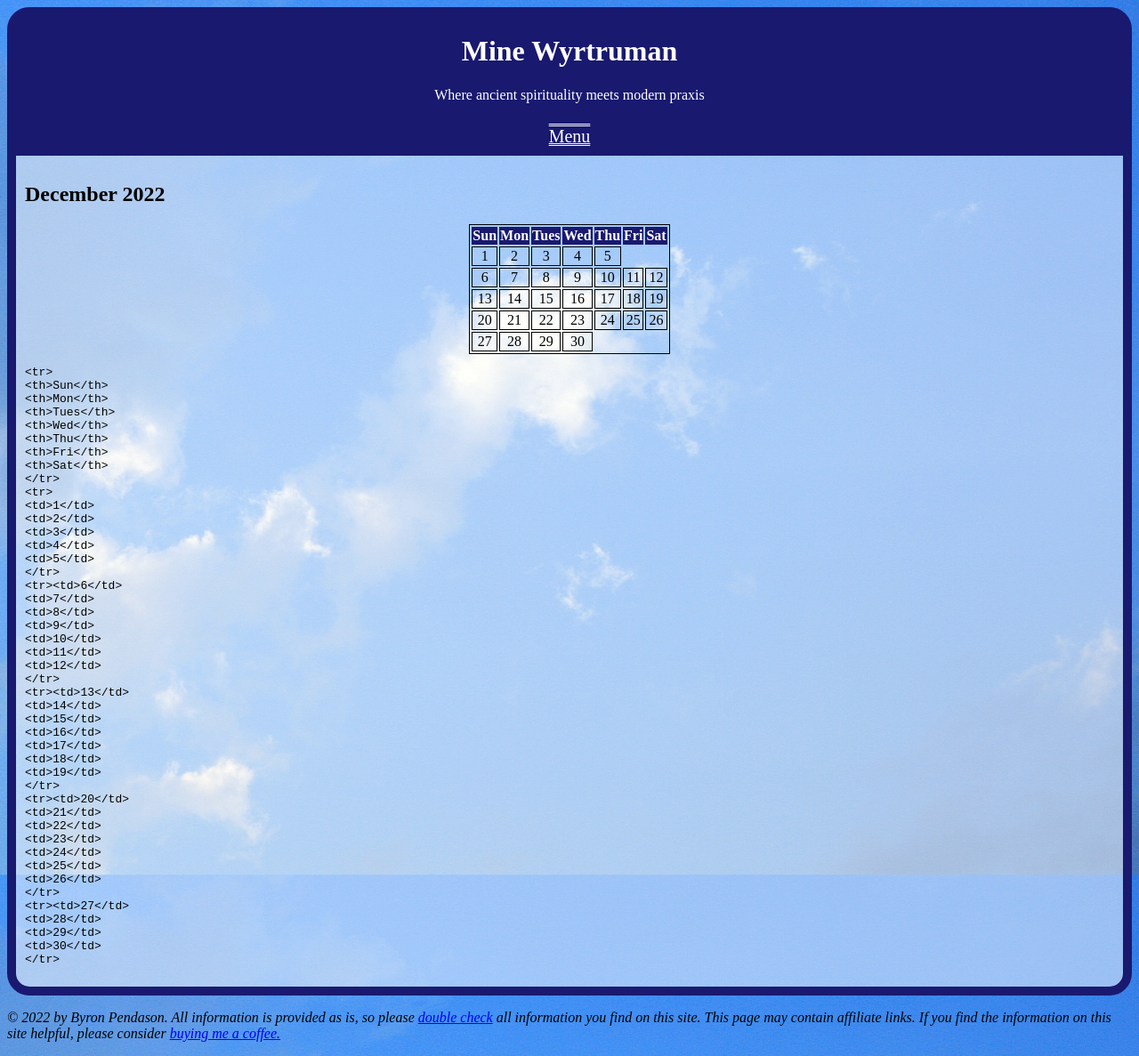
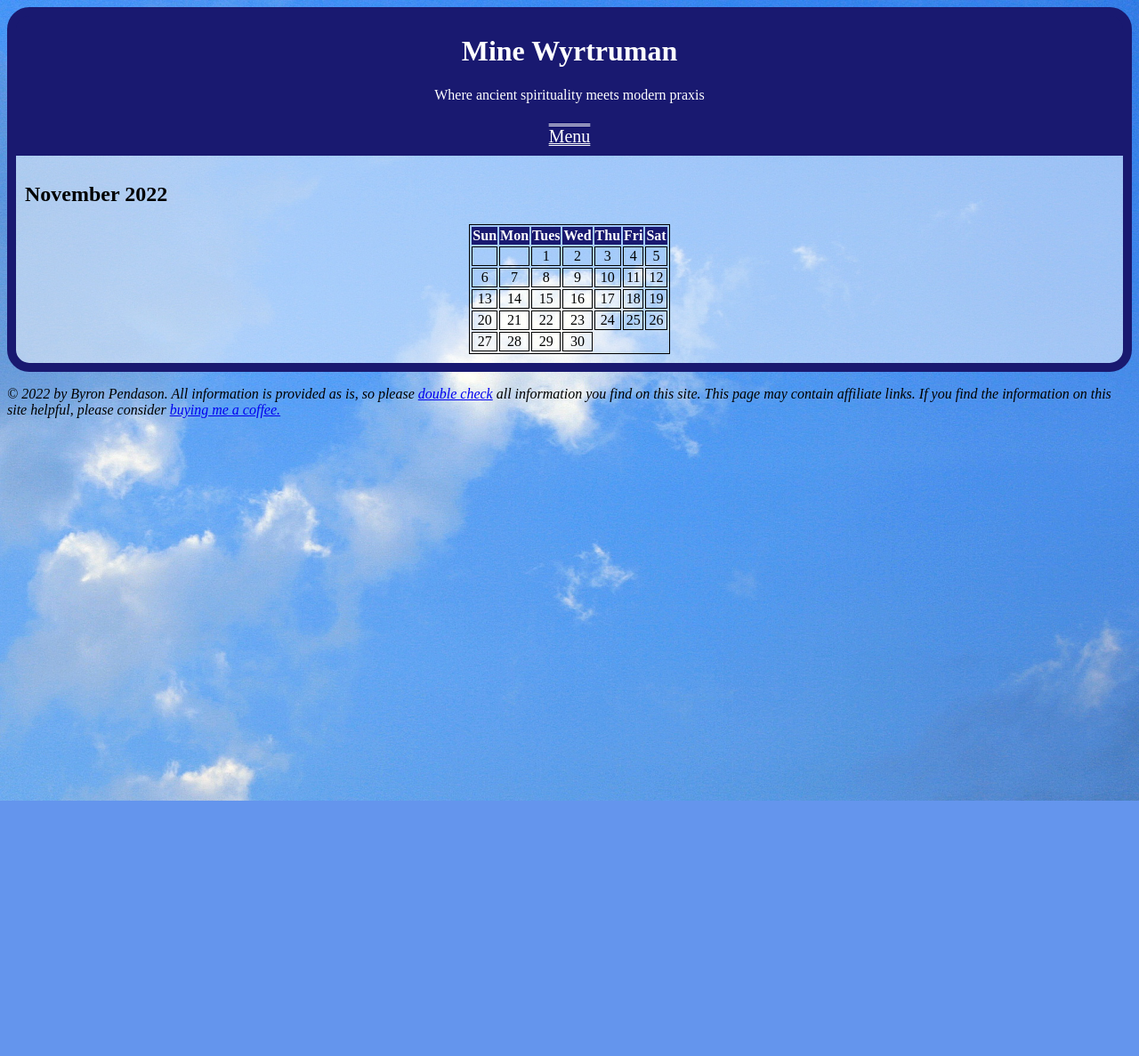
Before and after one commit to byronpendason/byronpendason.github.io, a Jekyll site: the page built from test.md, in a window 1280 px wide. Shown: the whole page at 89% size. Built offline with Jekyll 4.4.1, drawn with Linux system fonts in a browser that asks for light colours; our own code applies the rules of GitHub Pages for plain Markdown files; comment, search, counter and statistics services are not loaded; after the commit the page ends 900 px from its top, so only the background shows below that; some of the changed lines change nothing that is shown.

Commit message:
Add files via upload

```diff
--- a/_includes/calendar.html
+++ b/_includes/calendar.html
@@ -1,8 +1,6 @@
 <h2 id="monthHead"></h2>
 <table id="calendar">
 </table>
-
-<pre><code id="debug"></code></pre>
 
 <script src="https://ajax.googleapis.com/ajax/libs/jquery/3.6.0/jquery.min.js"></script>
 <script>
@@ -22,6 +20,9 @@
 
     var day = new Date(year, month, 1);
     var txt = "<tr>\n<th>Sun</th>\n<th>Mon</th>\n<th>Tues</th>\n<th>Wed</th>\n<th>Thu</th>\n<th>Fri</th>\n<th>Sat</th>\n</tr>\n<tr>\n";
+    for (var i=0; i<day.getDay(); i++) {
+      txt += "<td></td>\n";
+    }
     while (day.getMonth() == month) {
       if (day.getDay() == 0)  {
         txt += "</tr>\n<tr>";
@@ -31,8 +32,7 @@
     }
 
     txt += "</tr>";
-    $("#debug").text(txt);
     $("#calendar").html(txt);
-    $("#monthHead").text(monthNames[day.getMonth()]+ " "+year);
+    $("#monthHead").text(monthNames[month]+ " "+year);
   }
 </script>
```
